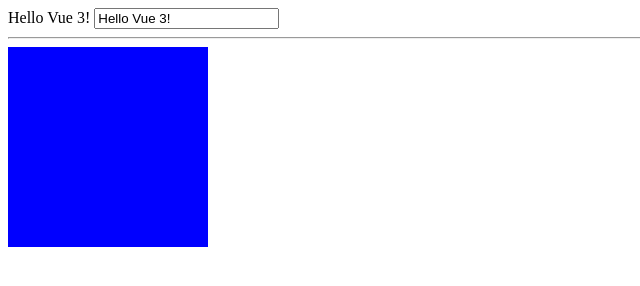
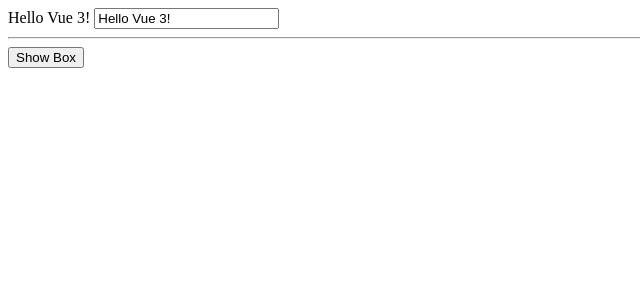
Before and after one commit to Naoto-110616/Vue-Course-for-Beginners, a plain HTML site: page index.html in a window 1280 px wide. Shown: the whole page, without its empty margins (0-640 px from the left). Drawn offline with nearby package versions, Linux system fonts and the light colour scheme.

Commit message:
add show box btn

```diff
--- a/index.html
+++ b/index.html
@@ -24,9 +24,9 @@
 			{{greeting}}
 			<input v-model="greeting" />
 			<hr />
+
+			<button v-on:click="isVisible=true">Show Box</button>
 			<div v-if="isVisible" class="box"></div>
-			<div v-else-if="isVisible2" class="box two"></div>
-			<div v-else class="box three"></div>
 		</div>
 	</body>
 	<script src="https://unpkg.com/vue@next"></script>
@@ -36,7 +36,6 @@
 				return {
 					greeting: "Hello Vue 3!",
 					isVisible: false,
-					isVisible2: false,
 				};
 			},
 		});
```
